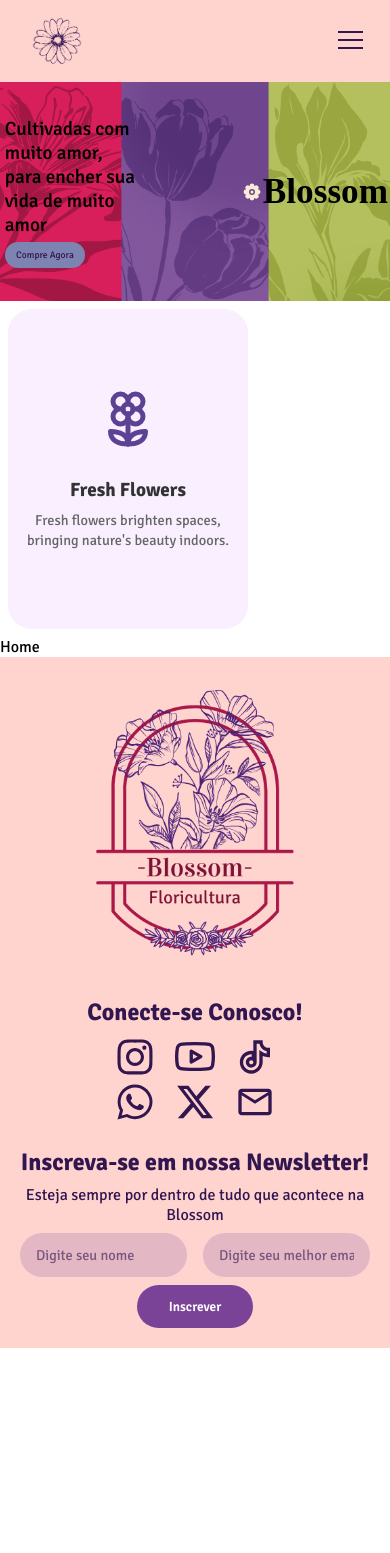
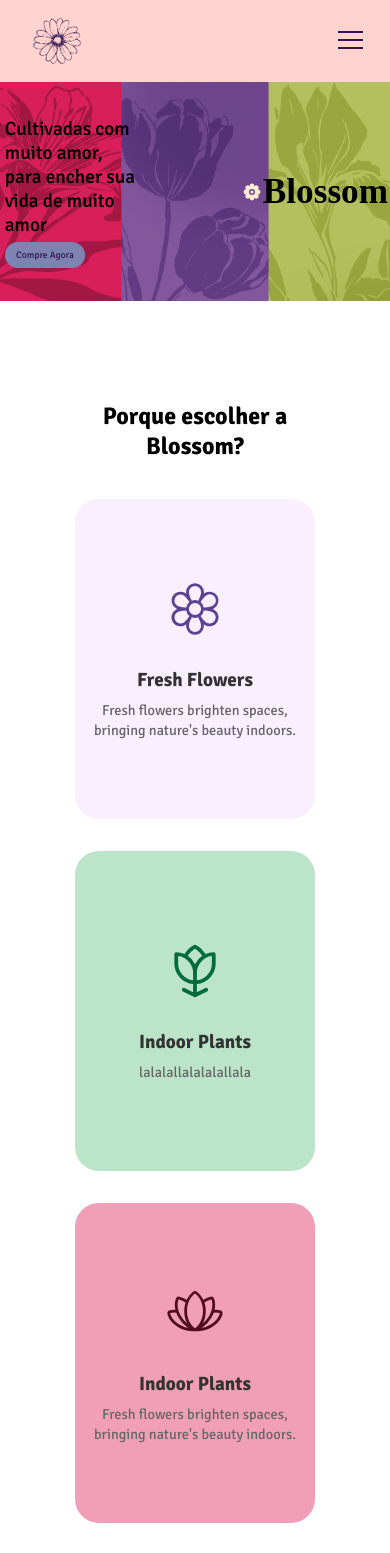
Before and after one commit to sofiagazolla/Trilha-Dev, a React (Vite) app: page / in a window 390 px wide. Shown: the top 1553 px of the page. Before the commit the page ends 1348 px from the top, so only its background shows below. Built offline with nearby package versions, Linux system fonts and the light colour scheme.

Commit message:
feat: seção de benefícios

```diff
--- a/src/App.jsx
+++ b/src/App.jsx
@@ -7,8 +7,7 @@ import Depoimentos from './pages/Depoimentos/Depoimentos'
 import Contato from './pages/Contato/Contato'
 import Footer from './components/Footer/Footer'
 import Hero from './components/Hero/Hero'
-import CardBenefits from './components/CardBenefits/CardBenefits'
-import { LuFlower2 } from "react-icons/lu";
+import Benefits from './components/Benefits/Benefits'
 
 function App() {
   return (
@@ -17,14 +16,7 @@ function App() {
 
         <Hero />
 
-        <CardBenefits
-            icon={LuFlower2}
-            iconColor="#5d4294"
-            iconSize={60}
-            title="Fresh Flowers"
-            description="Fresh flowers brighten spaces, bringing nature's beauty indoors."
-            bgColor="#F9EFFF"
-        />
+        <Benefits />
 
         <Routes>
 
--- /dev/null
+++ b/src/components/Benefits/Benefits.css
@@ -0,0 +1,80 @@
+.beneficios {
+    display: flex;
+    flex-direction: row;
+    justify-content: center;
+    align-items: center;
+    margin-left: 7vh;
+    margin-right: 7vh;
+    margin-top: 100px;
+    margin-bottom: 100px;
+}
+
+.beneficios h1 {
+    /* font-weight: 400; */
+    font-size: 1.5rem;
+    margin: auto;
+
+}
+
+.cards {
+    display: flex;
+    flex-direction: row;
+    flex-wrap: wrap;
+    justify-content: center;
+    gap: 1rem;
+}
+
+@media (max-width: 640px) {
+    .beneficios {
+        flex-direction: column;
+    }
+
+    .beneficios h1 {
+        text-align: center;
+        margin-bottom: 30px;
+    }
+
+    .cards {
+        display: flex;
+        flex-direction: column;
+        align-items: center;
+        flex-wrap: wrap;
+    }
+
+}
+
+@media (min-width:641px) and (max-width: 840px) {
+
+    .beneficios {
+        justify-content: space-between;
+        gap: 0px;
+        flex-direction: column;
+        margin-left: 1vh;
+        margin-right: 1vh;
+    }
+
+    .beneficios h1 {
+        text-align: center;
+        margin-bottom: 30px;
+    }
+
+    .cards {
+        display: grid;
+        grid-template-columns: repeat(2, 1fr);
+        gap: 1rem;
+        max-width: 600px;
+        margin: 0 auto;
+        justify-content: center;
+    }
+}
+
+@media (min-width:841px) and (max-width: 1550px) {
+
+    .cards {
+        display: grid;
+        grid-template-columns: repeat(2, 1fr);
+        gap: 1rem;
+        max-width: 600px;
+        margin: 0 auto;
+    }
+}
--- /dev/null
+++ b/src/components/Benefits/Benefits.jsx
@@ -0,0 +1,63 @@
+import React from 'react'
+import CardBenefits from '../CardBenefits/CardBenefits'
+import { PiFlowerTulip, PiFlowerLight, PiFlowerLotusLight } from "react-icons/pi";
+import { LuFlower2 } from "react-icons/lu";
+import './Benefits.css'
+
+const Benefits = () => {
+  return (
+
+    <section className='beneficios'>
+
+        <h1>Porque escolher a Blossom?</h1>
+
+        <div className='cards' >
+        <CardBenefits
+            icon={PiFlowerLight}
+            iconColor="#5d4294"
+            iconSize={60}
+            title="Fresh Flowers"
+            description="Fresh flowers brighten spaces, bringing nature's beauty indoors."
+            bgColor="#F9EFFF" // Lilás clarinho
+        />
+
+        <CardBenefits
+            icon={PiFlowerTulip}
+            iconColor="#006b3e"
+            iconSize={60}
+            title="Indoor Plants"
+            description="lalalallalalalallala"
+            bgColor="#BBE4C8" // Verde clarinho
+        />
+
+        <CardBenefits
+            icon={PiFlowerLotusLight}
+            iconColor="#510C22"
+            iconSize={60}
+            title="Indoor Plants"
+            description="Fresh flowers brighten spaces, bringing nature's beauty indoors."
+            bgColor="#F19EB9" // Verde clarinho
+        />
+
+        <CardBenefits
+            icon={LuFlower2}
+            iconColor="#3d4b49"
+            iconSize={60}
+            title="Indoor Plants"
+            description="Fresh flowers brighten spaces, bringing nature's beauty indoors."
+            bgColor="#CBF9F3" // Verde clarinho
+        />
+
+    </div>
+
+    </section>
+
+  )
+}
+
+export default Benefits
+
+/* TODO
+verificar margem direita na tela maior
+responsividade do por que escolher a blossom (aumentar pra telas maiores)
+*/
```
